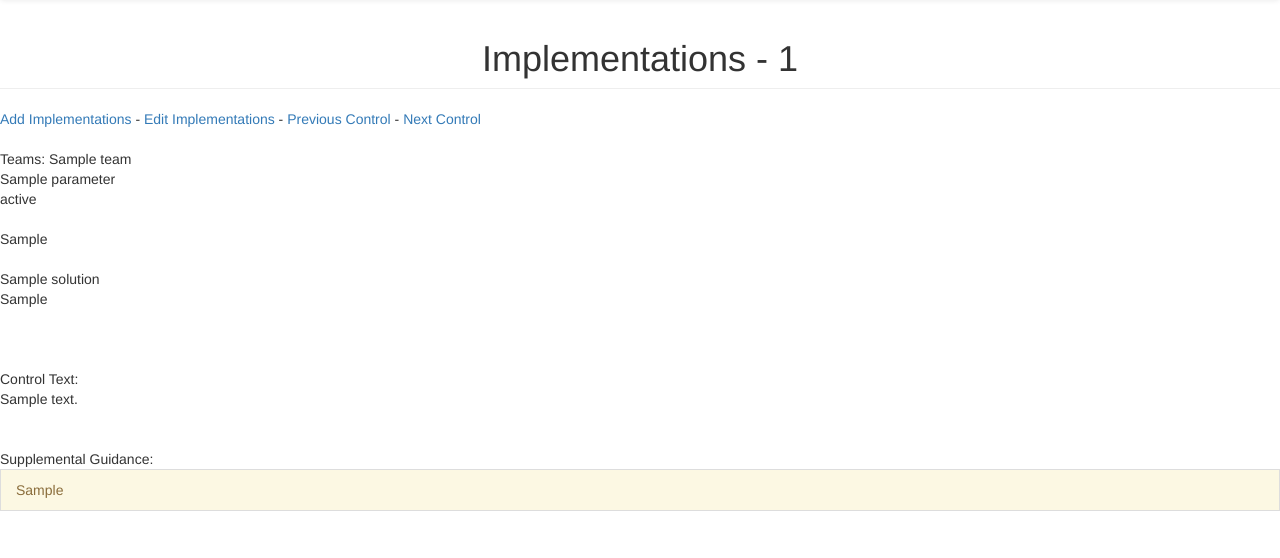
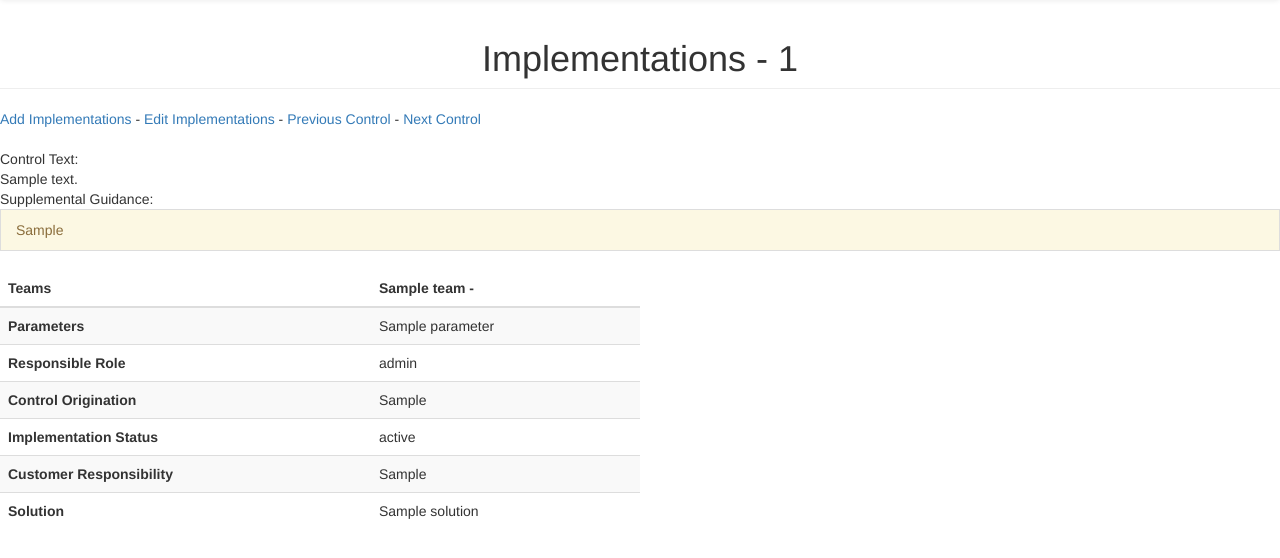
Before and after one commit to brasky/securityplanmanager, a Django app: template templates/implementations.html in a window 1280 px wide. Shown: the part 52-610 px from the top of the page. Run offline with Django 3.2, Linux system fonts and the light colour scheme; the template is opened without the code that fills it: most values are stand-ins (such as "Sample title", 1, 10 or a date in 2020); some libraries are stand-ins or nearby versions.

Commit message:
Implementation view style

```diff
--- a/static/ssp_dev/style.css
+++ b/static/ssp_dev/style.css
@@ -54,3 +54,9 @@ ul > li.list-unstyled:hover {
 	width: 10%;
 	float: left;
 }
+
+.implementation-table {
+	width:50%;
+	float:none;
+	margin-bottom:100px;
+}
--- a/templates/implementations.html
+++ b/templates/implementations.html
@@ -19,8 +19,64 @@
 
 <br>
 <br>
+<div class="control-header">Control Text:</div>
+<div class="control-text">{{control.control_text}} </div>
+{% if control.supplemental_guidance%}
+
+<div class="guidance-header">Supplemental Guidance:</div>
+<p class="list-group-item list-group-item-warning">{{control.supplemental_guidance}}</p>
+{% endif %}
+<br>
+
 
 {% for implementation in implementations %}
+<table class="table table-striped implementation-table">
+  <thead>
+    <tr>
+      <th scope="col">Teams</th>
+      <th>{% for team in implementation.teams.all %}{{team.name}} - {% endfor %}</th>
+    </tr>
+  </thead>
+  <tbody>
+
+    <tr>
+      <th scope="row">Parameters</th>
+      <td>{{implementation.parameter}}</td>
+    </tr>
+    <tr>
+      <th scope="row">Responsible Role</th>
+      <td>{{implementation.responsible_role}}</td>
+    </tr>
+
+    <tr>
+      <th scope="row">Control Origination</th>
+      <td>{% for control_origination in implementation.control_origination.all %} {{ control_origination.get_source_display }} <br>{% endfor %}</td>
+    </tr>
+    <tr>
+      <th scope="row">Implementation Status</th>
+      <td>{{implementation.get_implementation_status_display}}</td>
+    </tr>
+    <tr>
+      <th scope="row">Customer Responsibility</th>
+      <td>{{implementation.customer_responsibility}}</td>
+    </tr>
+    <tr>
+      <th scope="row">Solution</th>
+      <td>{{implementation.solution}}</td>
+    </tr>
+
+  </tbody>
+</table>
+
+{% endfor %}
+
+
+
+
+
+
+
+{% comment %} {% for implementation in implementations %}
 Teams:
 {% for team in implementation.teams.all %}
 {{team.name}}
@@ -44,17 +100,6 @@ Teams:
 {{ implementation.customer_responsibility}}
 <br><br><br>
 <br>
-{% endfor %}
-
-
-<div class="control-header">Control Text:</div>
-<div class="control-text">{{control.control_text}} </div>
-<br>
-<br>
-{% if control.supplemental_guidance%}
-
-<div class="guidance-header">Supplemental Guidance:</div>
-<p class="list-group-item list-group-item-warning">{{control.supplemental_guidance}}</p>
-{% endif %}
+{% endfor %} {% endcomment %}
 </body>
 {%endblock content%}
```
